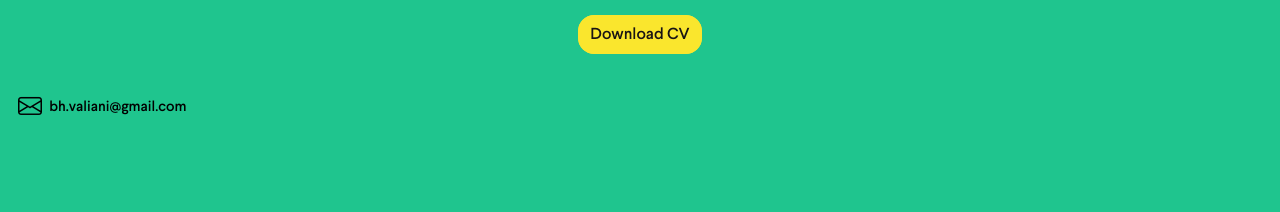
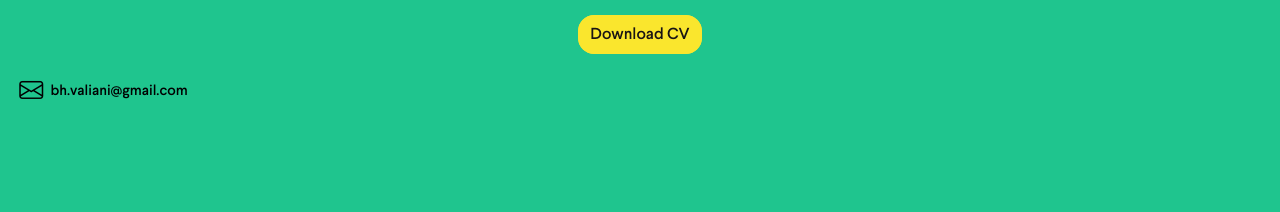
Before and after one commit to Behzad1408/PersonalPage, a plain HTML site: page index.html in a window 1280 px wide. Shown: the part 177-389 px from the top of the page. Drawn offline with nearby package versions, Linux system fonts and the light colour scheme.

Commit message:
styling scssfile

```diff
--- a/style/main.scss
+++ b/style/main.scss
@@ -58,7 +58,7 @@ body {
   .email-content{
       display: flex;
       align-items: center;
-      margin: 3em 0 0 1.125em;
+      margin: 2em 0 0 1.2em;
 
       .bi-envelope{
           font-size: 1.5em;
```
Also changed, not shown: style/main.css, 1 other file.
